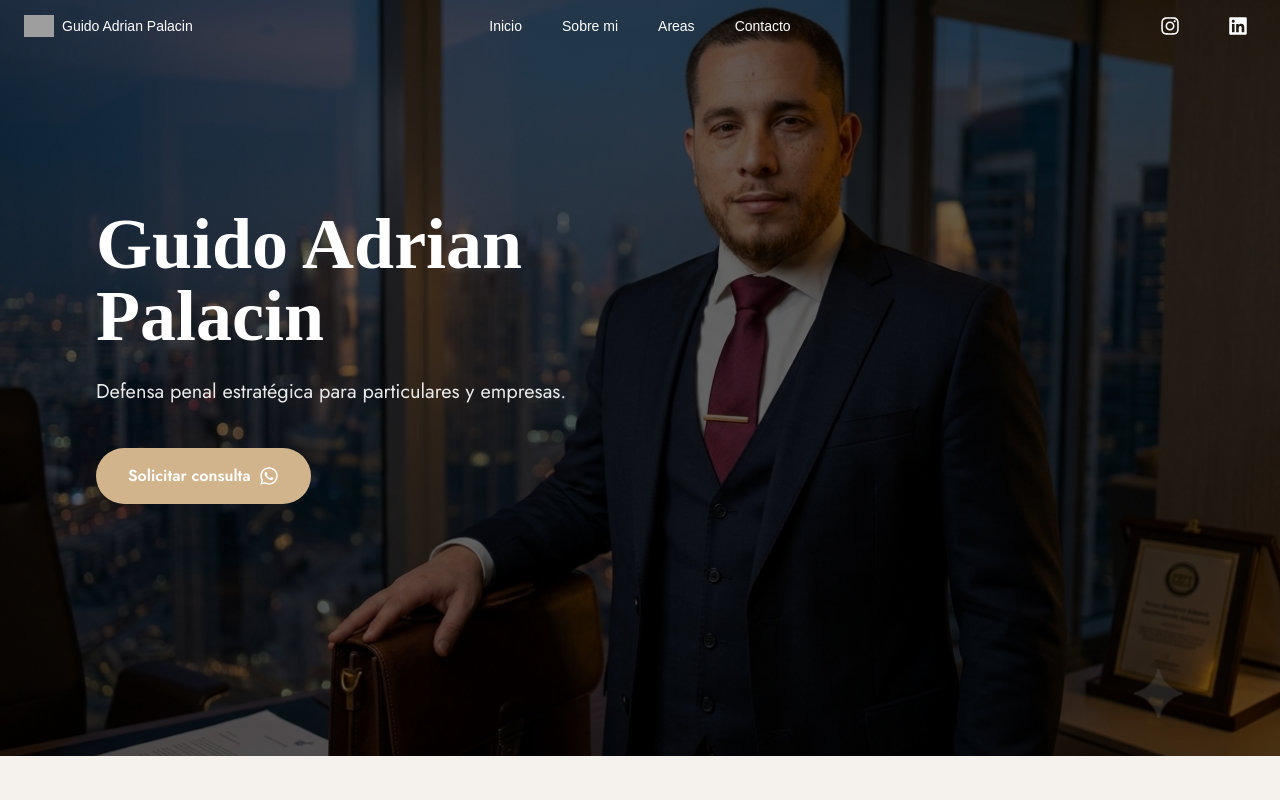
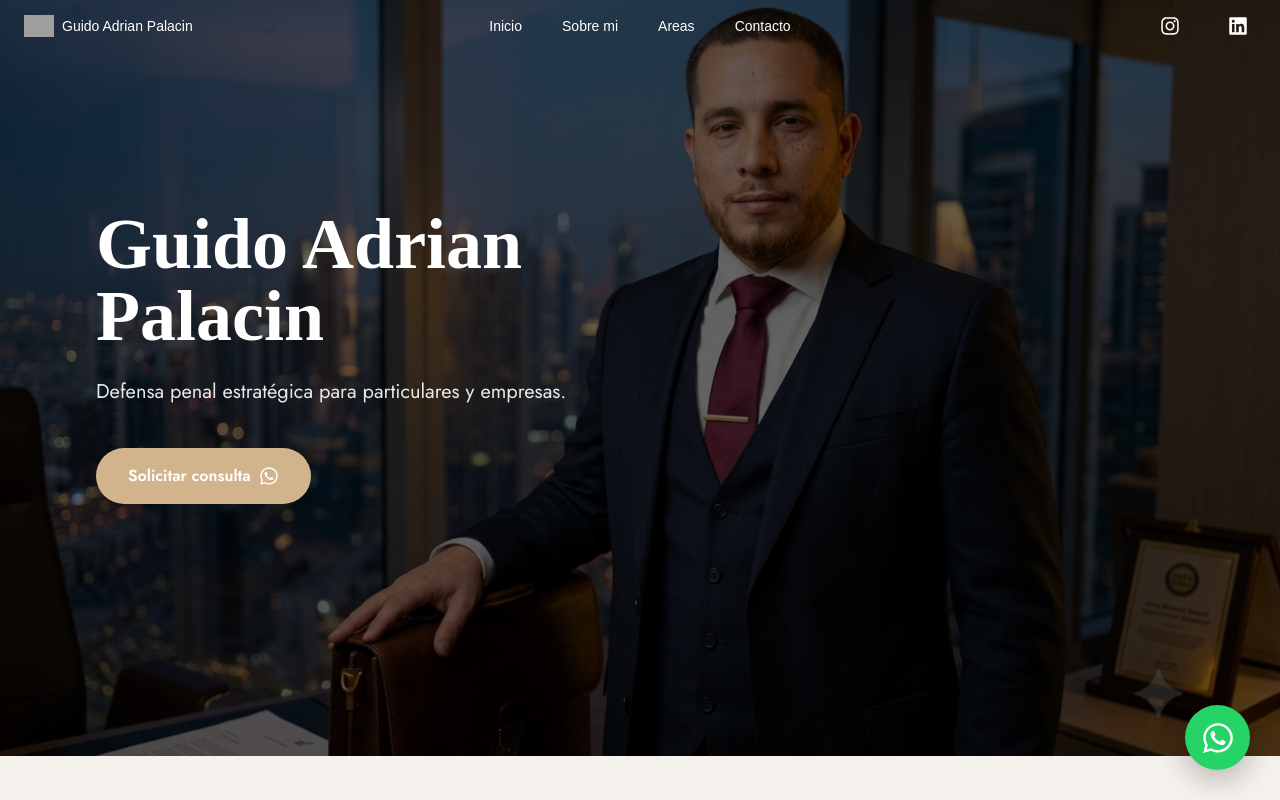
Before and after one commit to fedebarrazaa/guido-pala-abogado, a React (Vite) app: page / in a window 1280 px wide. Shown: the top 800 px of the page. Built offline with nearby package versions, Linux system fonts and the light colour scheme; grey boxes are pictures that could not be loaded; a web font is replaced by a local one.

Commit message:
new changes

```diff
--- a/src/App.tsx
+++ b/src/App.tsx
@@ -1,6 +1,6 @@
 /*
 RECIBE:
-ROUTER YPAGES
+ROUTER Y LAYOUT
 */
 import { Layout } from './pages/layout/layout'
 import { DesingHome } from './pages/home/home'
--- a/src/components/footer/footer.tsx
+++ b/src/components/footer/footer.tsx
@@ -1,12 +1,12 @@
 import style from '../../styles/footer.module.css'
-
+import { Link } from "react-router-dom"
 
 export function FooterDesing(){
         const paginas = [
-          {id:1, nombre: 'Inicio', link:'/'},
-          {id:2, nombre: 'Sobre mi'},
-          {id:3, nombre: 'Areas'},
-          {id:4, nombre: 'Contacto'},
+          {id:1, nombre: 'Inicio', to:'/'},
+          {id:2, nombre: 'Sobre mi', to:'/sobre-mi'},
+          {id:3, nombre: 'Areas', to:'/areas'},
+          {id:4, nombre: 'Contacto', to: '/contacto'},
         ]
 
         const redes = [
@@ -34,7 +34,9 @@ export function FooterDesing(){
             <ul>
               {paginas.map(usuario => (
                 <li key={usuario.id}>
-                 {usuario.nombre}
+                 <Link to={usuario.to}>
+                  {usuario.nombre}
+                </Link>
               </li>
               ))}
 
--- /dev/null
+++ b/src/components/whatsApp/whatapp.module.css
@@ -0,0 +1,29 @@
+.floating_whatsapp {
+    position: fixed;
+    bottom: 30px;
+    right: 30px;
+
+    width: 65px;
+    height: 65px;
+
+    border-radius: 50%;
+    background: #25D366;
+
+    display: flex;
+    justify-content: center;
+    align-items: center;
+
+    color: white;
+    font-size: 2rem;
+
+    box-shadow: 0 10px 30px rgba(0,0,0,.25);
+
+    z-index: 9999;
+
+    transition: all .3s ease;
+}
+
+.floating_whatsapp:hover{
+    transform: scale(1.08);
+    background:#20ba5a;
+}
--- /dev/null
+++ b/src/components/whatsApp/whatapp.tsx
@@ -0,0 +1,22 @@
+import { FaWhatsapp } from "react-icons/fa";
+import style from '../whatsApp/whatapp.module.css'
+
+export function FloatingWhatsApp() {
+  const WHATSAPP_NUMBER = "5491133169842";
+
+  const message = encodeURIComponent(
+    "Hola, quiero hacer una consulta legal."
+  );
+
+  return (
+    <a
+      href={`https://wa.me/${WHATSAPP_NUMBER}?text=${message}`}
+      target="_blank"
+      rel="noopener noreferrer"
+      className={style.floating_whatsapp}
+      aria-label="Contactar por WhatsApp"
+    >
+      <FaWhatsapp size={34} />
+    </a>
+  );
+}
--- a/src/pages/layout/layout.tsx
+++ b/src/pages/layout/layout.tsx
@@ -1,7 +1,7 @@
 import { Header } from '../../components/header/header'
 import { FooterDesing } from '../../components/footer/footer'
 import { Outlet } from "react-router-dom";
-
+import {FloatingWhatsApp} from '../../components/whatsApp/whatapp'
 
 export function Layout(){
     return (
@@ -9,6 +9,7 @@ export function Layout(){
         <Header />
         <main>
             <Outlet />
+            <FloatingWhatsApp />
         </main>
         <FooterDesing />
         </>
```
